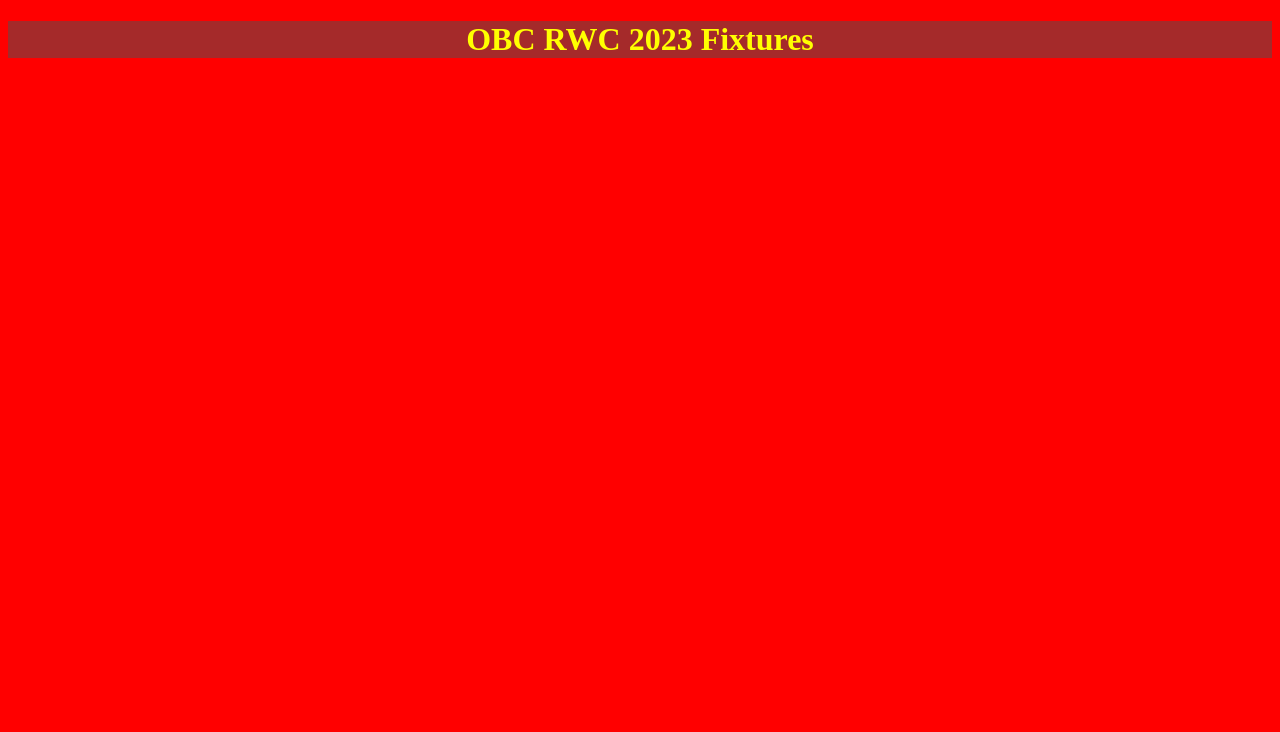
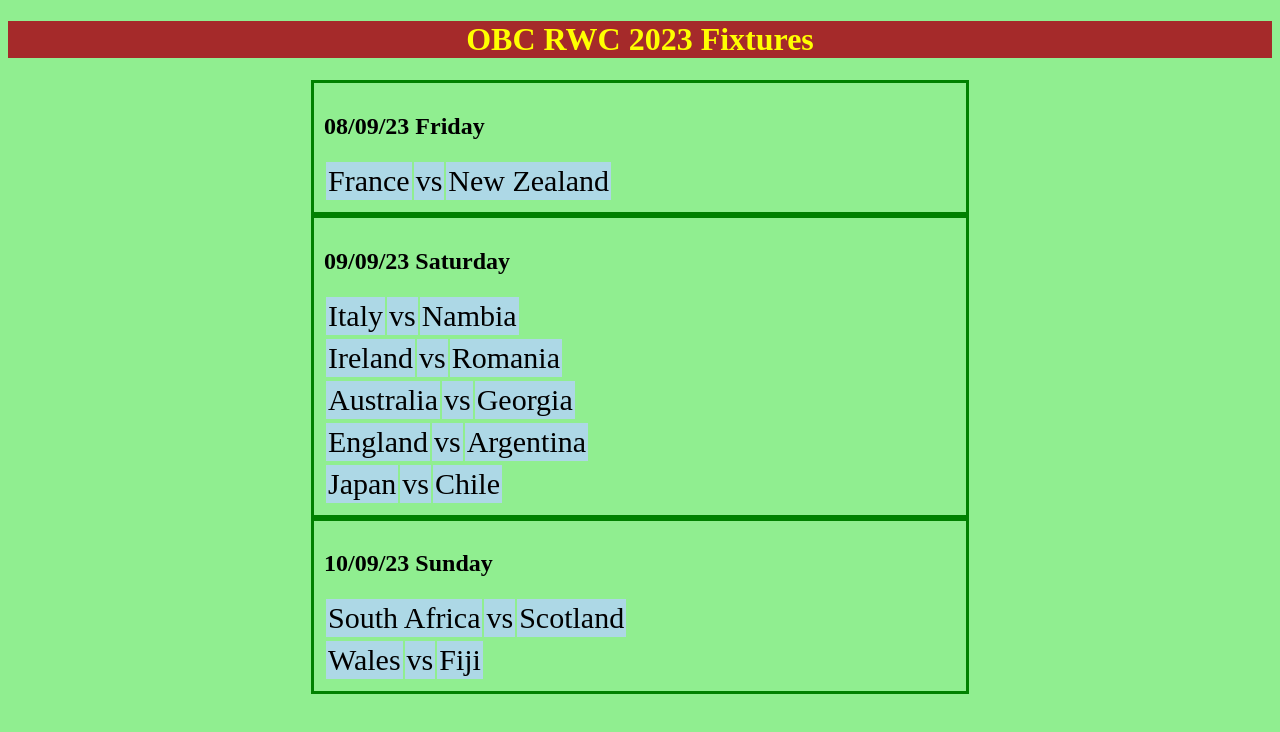
Before and after one commit to Strawb57/Strawb57.github.io, a plain HTML site: page index.html in a window 1280 px wide. Drawn offline with Linux system fonts and the light colour scheme.

Commit message:
Update index.html

```diff
--- a/index.html
+++ b/index.html
@@ -11,15 +11,35 @@
         font-style: arial;
       }
 
+      .centre {
+            margin: auto;
+            width: 50%;
+            border: 3px solid green;
+            padding: 10px;
+          }
+
       @media (min-width: 600px) {
                 body {
-                    background-color: red;
+                    background-color: lightgreen;
 
                 }
                 h1 {
                       size: 60px;
                     }
-              }
+                td {
+                  font-size: 30px;
+                  margin: 2px;
+                  padding: 2px;
+                  border: 1px black;
+                  background-color: lightblue;
+
+                }
+
+
+
+           }
+
+
 
             @media (max-width: 599px) {
                 body {
@@ -32,6 +52,83 @@
     </style>
   </head>
   <body>
+
     <h1>OBC RWC 2023 Fixtures</h1>
+
+    <div class="centre">
+
+      <h2>08/09/23 Friday</h2>
+      <table>
+        <tr>
+          <td>France</td>
+          <td>vs</td>
+          <td>New Zealand</td>
+        </tr>
+      </table>
+
+    </div>
+
+
+    <div class="centre">
+      <h2>09/09/23 Saturday</h2>
+      <table>
+        <tr>
+          <td>Italy</td>
+          <td>vs</td>
+          <td>Nambia</td>
+        </tr>
+      </table>
+      <table>
+        <tr>
+          <td>Ireland</td>
+          <td>vs</td>
+          <td>Romania</td>
+        </tr>
+      </table>
+
+      <table>
+        <tr>
+          <td>Australia</td>
+          <td>vs</td>
+          <td>Georgia</td>
+        </tr>
+      </table>
+
+      <table>
+        <tr>
+          <td>England</td>
+          <td>vs</td>
+          <td>Argentina</td>
+        </tr>
+      </table>
+      <table>
+        <tr>
+          <td>Japan</td>
+          <td>vs</td>
+          <td>Chile</td>
+        </tr>
+      </table>
+
+    </div>
+
+    <div class="centre">
+      <h2>10/09/23 Sunday</h2>
+      <table>
+        <tr>
+          <td>South Africa</td>
+          <td>vs</td>
+          <td>Scotland</td>
+        </tr>
+      </table>
+
+      <table>
+        <tr>
+          <td>Wales</td>
+          <td>vs</td>
+          <td>Fiji</td>
+        </tr>
+      </table>
+    </div>
+
   </body>
 </html>
```
